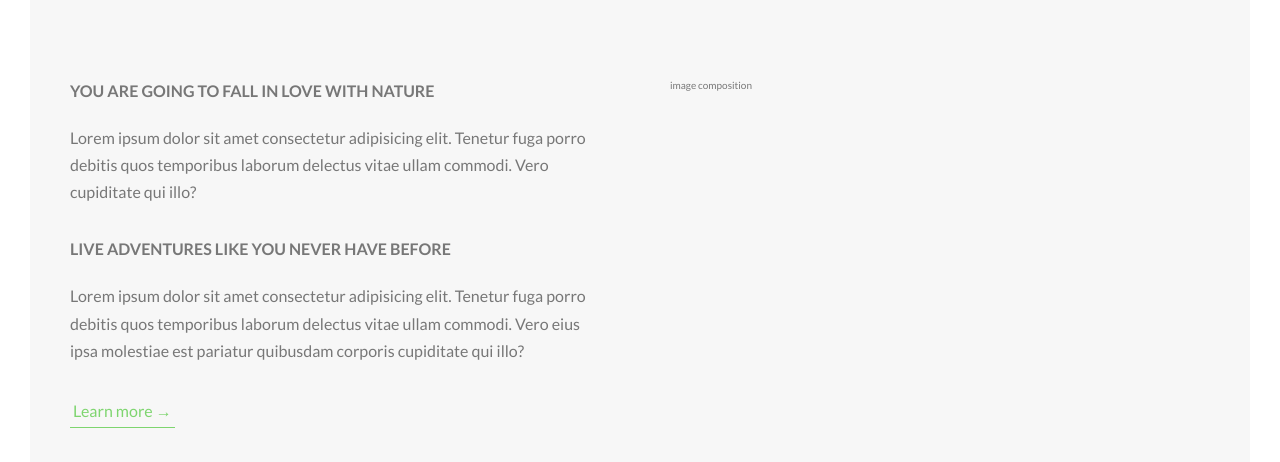
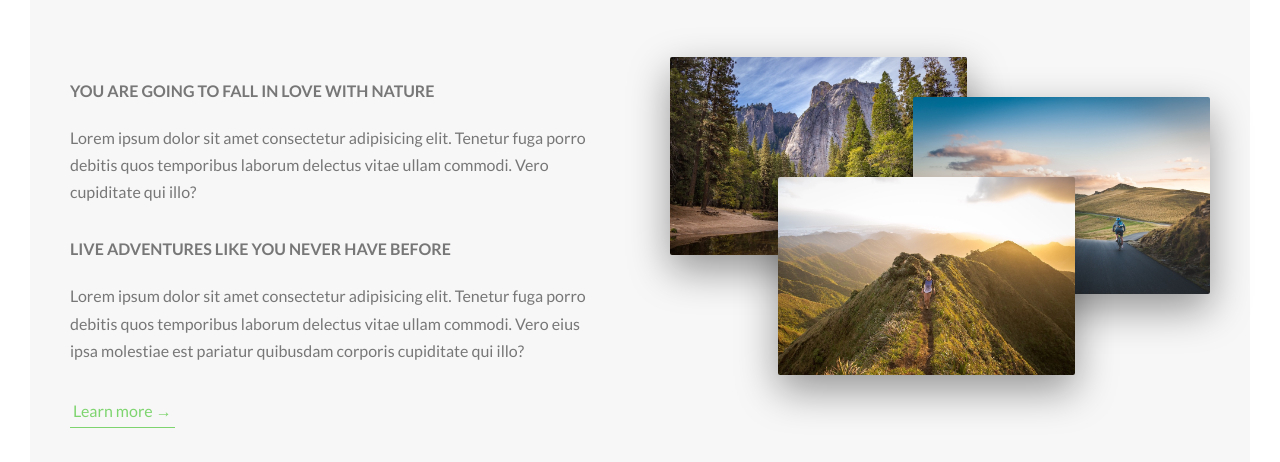
Before and after one commit to bohaigt86/advanced-css-mini, a website: page custom-grid-sass/index.html in a window 1280 px wide. Shown: the part 943-1405 px from the top of the page. Drawn offline with Linux system fonts and the light colour scheme.

Commit message:
about section completed

```diff
--- a/custom-grid-sass/index.html
+++ b/custom-grid-sass/index.html
@@ -63,7 +63,23 @@
             <a href="" class="btn-text">Learn more &rarr;</a>
           </div>
           <div class="col-1-of-2">
-            image composition
+            <div class="composition">
+              <img
+                src="img/nat-1-large.jpg"
+                alt="Photo 1"
+                class="composition__photo composition__photo--p1"
+              />
+              <img
+                src="img/nat-2-large.jpg"
+                alt="Photo 2"
+                class="composition__photo composition__photo--p2"
+              />
+              <img
+                src="img/nat-3-large.jpg"
+                alt="Photo 3"
+                class="composition__photo composition__photo--p3"
+              />
+            </div>
           </div>
         </div>
       </section>
--- /dev/null
+++ b/custom-grid-sass/sass/components/_composition.scss
@@ -0,0 +1,39 @@
+.composition {
+  position: relative;
+
+  &__photo {
+    position: absolute;
+    width: 55%;
+    z-index: 0;
+    box-shadow: 0 1.5rem 4rem rgba(#000, 0.4);
+    border-radius: 2px;
+    transition: all 0.2s;
+    outline-offset: 2rem;
+
+    &--p1 {
+      left: 0;
+      top: -2rem;
+    }
+
+    &--p2 {
+      right: 0;
+      top: 2rem;
+    }
+
+    &--p3 {
+      left: 20%;
+      top: 10rem;
+    }
+
+    &:hover {
+      outline: 1.5rem solid $color-primary;
+      transform: scale(1.05) translateY(-0.5rem);
+      box-shadow: 0 2.5rem 4rem rgba(#000, 0.5);
+      z-index: 2;
+    }
+  }
+
+  &:hover &__photo:not(:hover) {
+    transform: scale(0.95);
+  }
+}
--- a/custom-grid-sass/sass/main.scss
+++ b/custom-grid-sass/sass/main.scss
@@ -8,6 +8,7 @@
 @import 'base/utilities';
 
 @import 'components/button';
+@import 'components/composition';
 
 @import 'layout/header';
 @import 'layout/grid';
```
Also changed, not shown: custom-grid-sass/css/style.css.
